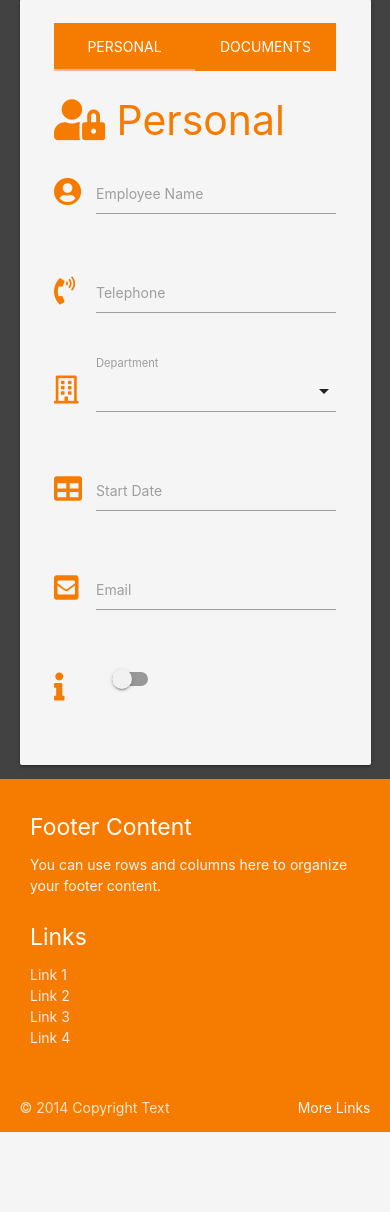
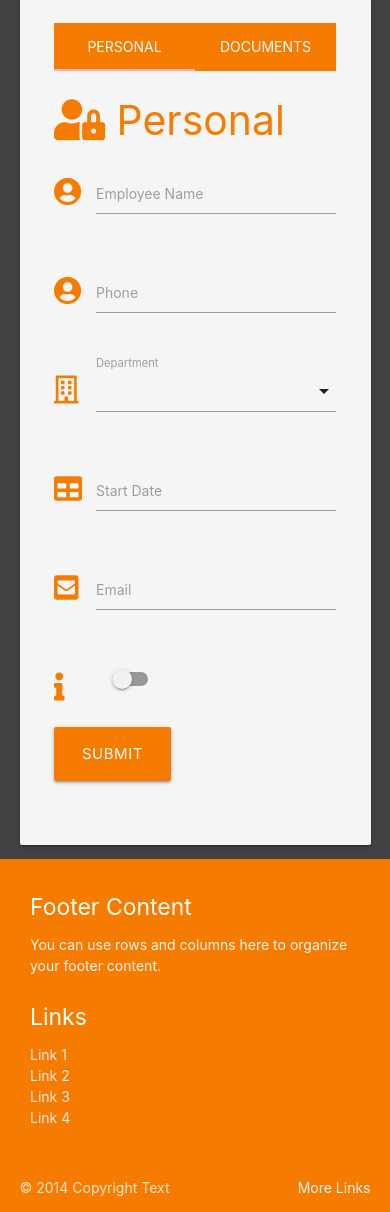
Before and after one commit to Code-Institute-Submissions/JoseMachado-CE-Smarty, a Flask app: page /add_employee in a window 390 px wide. Shown: the part 77-1289 px from the top of the page. Before the commit the page ends 1209 px from the top, so only its background shows below. Run offline with Flask 2, Linux system fonts and the light colour scheme; data that the repository does not hold is empty; some libraries are stand-ins or nearby versions.

Commit message:
Updated phone area on form adding name att

```diff
--- a/static/css/style.css
+++ b/static/css/style.css
@@ -54,3 +54,8 @@
 .documents-title {
     margin-bottom: 5%;
 }
+
+.button-form {
+    margin-top: 20%;
+
+}
--- a/templates/add_employee.html
+++ b/templates/add_employee.html
@@ -12,7 +12,7 @@
             <h3 class="orange-text text-darken-2 documents-title"><span><i
                         class="fas fa-user-lock orange-text text-darken-2"></i> Personal</span></h3>
             <div class="row">
-                <form class="col s12" method="POST" action="">
+                <form class="col s12" method="POST" action="{{ url_for('add_employee') }}">
                     <div class="row">
                         <div class="input-field col s12">
                             <i class="fas fa-user-circle prefix orange-text text-darken-2"></i>
@@ -21,11 +21,10 @@
                         </div>
                     </div>
                     <div class="row">
-
                         <div class="input-field col s12">
-                            <i class="fas fa-phone-volume prefix orange-text text-darken-2"></i>
-                            <input id="icon_telephone" name="icon_telephone" class="validate">
-                            <label for="icon_telephone">Telephone</label>
+                            <i class="fas fa-user-circle prefix orange-text text-darken-2"></i>
+                            <input name="disabled" id="disabled" type="text" class="validate">
+                            <label for="disabled">Phone</label>
                         </div>
                     </div>
                     <div class="row">
@@ -49,8 +48,8 @@
                     <div class="row">
                         <div class="input-field col s12">
                             <i class="fas fa-envelope-square prefix orange-text text-darken-2"></i>
-                            <input id="icon_email" name="icon_email" class="validate">
-                            <label for="icon_email">Email</label>
+                            <input id="email" name="email" type="email" class="validate">
+                            <label for="email">Email</label>
                         </div>
                     </div>
                     <div class="row">
@@ -62,6 +61,12 @@
                                     <span class="lever"></span>
                                 </label>
                             </div>
+                        </div>
+                    </div>
+                    <div class="row">
+                        <div class="col s2 center-align">
+                            <button class="btn btn-large orange darken-2 button-form" type="submit" name="action">Submit
+                            </button>
                         </div>
                     </div>
                 </form>
```
